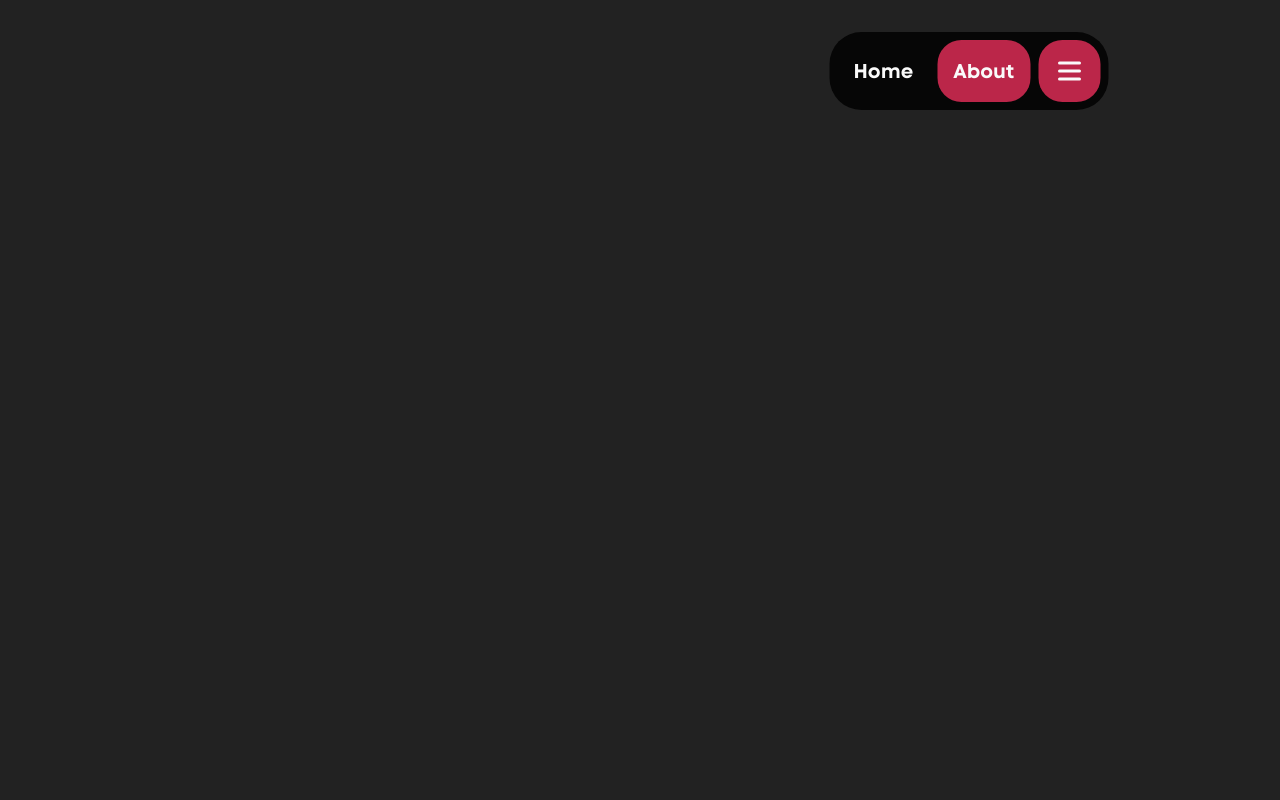
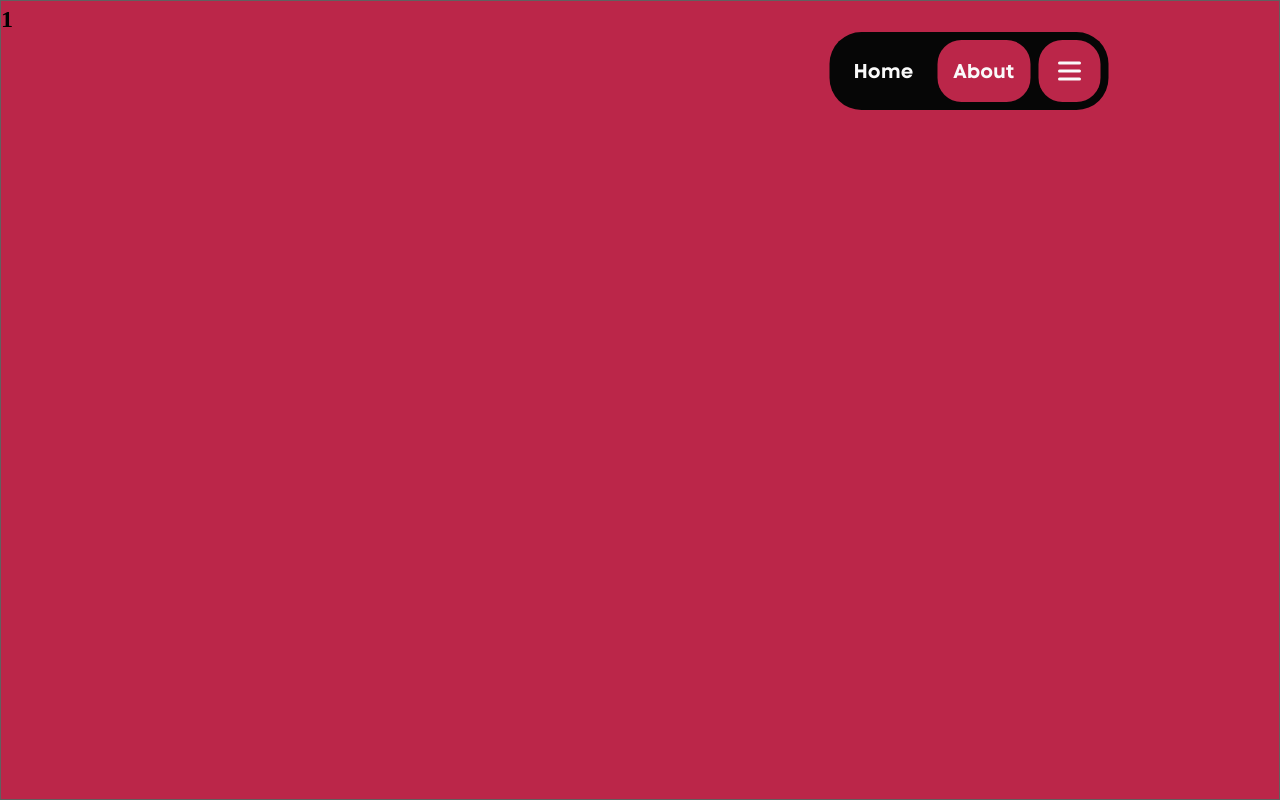
Before and after one commit to steppp/personal-website, a Next.js app: page / in a window 1280 px wide. Built offline with nearby package versions, Linux system fonts and the light colour scheme.

Commit message:
feat: start experimenting custom page scrolling [#3]

```diff
--- /dev/null
+++ b/components/SnappableContainer/index.tsx
@@ -0,0 +1,65 @@
+import { PanInfo, useSpring, useTransform } from 'framer-motion'
+import { Children, useEffect, useRef, useState } from 'react'
+import SnappableSection from '../SnappableSection'
+import { StyledSnappableContainer } from './styles'
+
+const getSectionHeight = () => (typeof window !== 'undefined' ? window.innerHeight : 0)
+
+export default function SnappableContainer({ children }: React.PropsWithChildren) {
+	const [height, setHeight] = useState(0)
+	const [currentSectionIdx, setCurrentSectionIdx] = useState(0)
+	const [offsetTop, setOffsetTop] = useState(0)
+	const [deltaY, setDeltaY] = useState(0)
+	const childrenCount = Children.count(children)
+	const transformSmooth = useSpring(offsetTop + deltaY, { stiffness: 100, damping: 20 })
+	const tValue = useTransform(transformSmooth, [0, -(height - getSectionHeight())], [0, 1], {
+		clamp: false,
+	})
+
+	const handleDrag = (event: MouseEvent | TouchEvent | PointerEvent, info: PanInfo) => {
+		console.debug({ event, info })
+		const {
+			delta: { y: deltaY },
+		} = info
+
+		console.debug({ offsetTop, deltaY, height })
+		setDeltaY(deltaY)
+	}
+
+	useEffect(() => {
+		console.debug({ transformSmooth })
+		console.debug({ tValue })
+		const transformValue = transformSmooth.get()
+
+		if (transformValue > 0) {
+			setOffsetTop(0)
+		} else if (transformValue < -(height - getSectionHeight())) {
+			setOffsetTop(-(height - getSectionHeight()))
+		} else {
+			setOffsetTop(transformValue)
+		}
+	}, [transformSmooth, height, deltaY, tValue])
+
+	useEffect(() => {
+		if (typeof window !== 'undefined') {
+			setHeight(childrenCount * getSectionHeight())
+		}
+	}, [childrenCount])
+
+	return (
+		<StyledSnappableContainer css={{ $$height: height + 'px' }}>
+			{Children.map(children, (child, i) => (
+				<SnappableSection
+					offset={i}
+					style={{ y: offsetTop }}
+					drag="y"
+					// dragConstraints={{ top: 0 }}
+					// onDrag={(evt, info) => console.debug({ evt, info })}
+					onPan={handleDrag}
+				>
+					{child}
+				</SnappableSection>
+			))}
+		</StyledSnappableContainer>
+	)
+}
--- /dev/null
+++ b/components/SnappableContainer/styles.tsx
@@ -0,0 +1,14 @@
+import { styled } from '@/theme/stitches.config'
+
+export const StyledSnappableContainer = styled('div', {
+	position: 'fixed',
+	top: 0,
+	left: 0,
+	height: '$$height',
+	width: '100svi',
+	pointerEvents: 'none',
+
+	'& > *': {
+		pointerEvents: 'all',
+	},
+})
--- /dev/null
+++ b/components/SnappableSection/index.tsx
@@ -0,0 +1,25 @@
+import { HTMLMotionProps } from 'framer-motion'
+import { useEffect } from 'react'
+import { StyledSnappableSection } from './styles'
+
+type SwappableSectionOwnProps = {
+	offset: number
+	dragOffset?: number
+}
+type SwappableSectionProps = HTMLMotionProps<'section'> & SwappableSectionOwnProps
+
+export default function SnappableSection({
+	children,
+	offset,
+	dragOffset,
+	...props
+}: React.PropsWithChildren<SwappableSectionProps>) {
+	return (
+		<StyledSnappableSection
+			css={{ $$offset: offset, transform: `translateY(${dragOffset}px) !important` }}
+			{...props}
+		>
+			<h1>{children}</h1>
+		</StyledSnappableSection>
+	)
+}
--- /dev/null
+++ b/components/SnappableSection/styles.ts
@@ -0,0 +1,13 @@
+import { styled } from '@/theme/stitches.config'
+import { motion } from 'framer-motion'
+
+export const StyledSnappableSection = styled(motion.section, {
+	position: 'absolute',
+	top: 'calc($$offset * 100svb)',
+	left: 0,
+	height: '100svb',
+	width: '100%',
+	background: '$primaryAccent1',
+	border: '1px solid $grayDark3',
+	transform: 'translateY($$offsetTop px)',
+})
--- a/pages/_app.tsx
+++ b/pages/_app.tsx
@@ -25,10 +25,10 @@ export default function App({ Component, pageProps }: AppProps) {
 
 	return (
 		<>
-			<NavBar items={navBarRoutes} />
 			<main className={mainTagStyle()}>
 				<Component {...pageProps} />
 			</main>
+			<NavBar items={navBarRoutes} />
 		</>
 	)
 }
--- a/pages/index.tsx
+++ b/pages/index.tsx
@@ -1,3 +1,13 @@
+import SnappableContainer from '@/components/SnappableContainer'
+import SnappableSection from '@/components/SnappableSection'
+
 export default function Home() {
-	return <div></div>
+	return (
+		<SnappableContainer>
+			<div>1</div>
+			<div>2</div>
+			<div>3</div>
+			<div>4</div>
+		</SnappableContainer>
+	)
 }
--- a/theme/global.ts
+++ b/theme/global.ts
@@ -20,6 +20,8 @@ const reset = {
   */
 	'html, body': {
 		height: '100%',
+		width: '100%',
+		position: 'fixed',
 	},
 
 	/*
```
